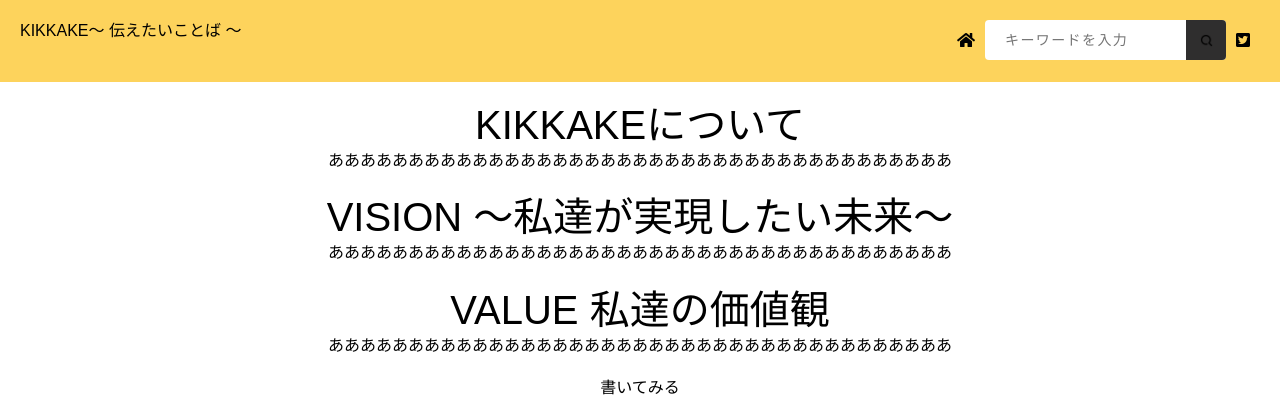
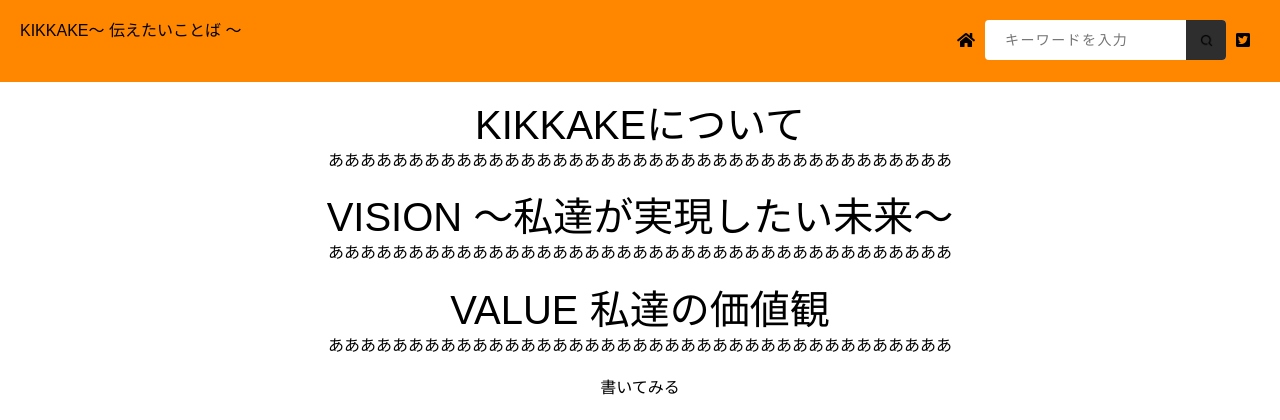
Before and after one commit to Take-6112/KIKKAKE, a Flask app: page /concept in a window 1280 px wide. Shown: the top 420 px of the page. Run offline with Flask 2, Linux system fonts and the light colour scheme; some libraries are stand-ins or nearby versions.

Commit message:
ヘッダーの色を変更しました。

```diff
--- a/app.py
+++ b/app.py
@@ -11,10 +11,6 @@ app.secret_key = "08smmon28"
 from datetime import datetime
 
 @app.route('/')
-def concept():
-    return render_template('concept.html')
-
-@app.route('/home')
 def index():
     return render_template('index.html')
 
--- a/static/CSS/kikkake.css
+++ b/static/CSS/kikkake.css
@@ -45,7 +45,7 @@ header div{
 
     /*  ▼装飾など  */
     padding: 10px;
-    background: #fdd35c;
+    background :#ff8700 ;
 }
 
 header .header_left{
```
